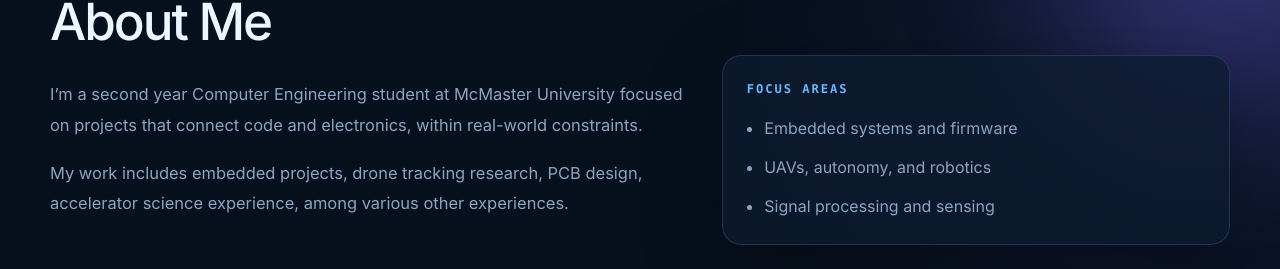
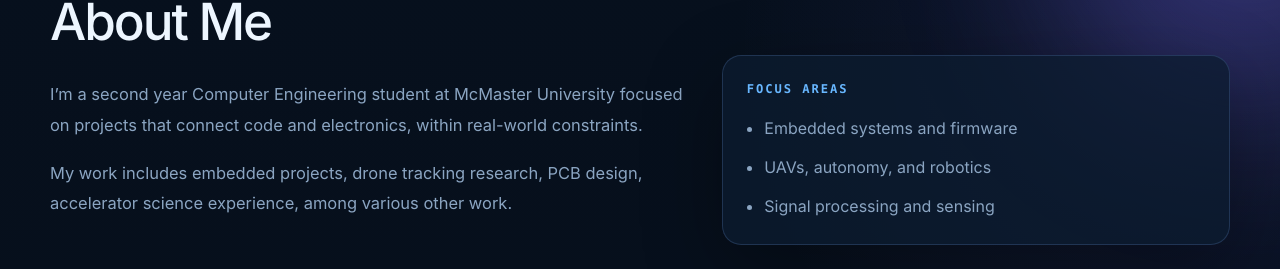
Before and after one commit to aayanakram/Portfolio-Webpage, a Next.js app: page / in a window 1280 px wide. Shown: the part 759-1028 px from the top of the page. Built offline with nearby package versions, Linux system fonts and the light colour scheme.

Commit message:
update portfolio

```diff
--- a/components/About.tsx
+++ b/components/About.tsx
@@ -18,7 +18,7 @@ export function About() {
 
           <p>
             My work includes embedded projects, drone tracking research, PCB design,
-            accelerator science experience, among various other experiences.
+            accelerator science experience, among various other work.
           </p>
         </ScrollReveal>
 
```
Also changed, not shown: 1 other file (tests, documents, lock files or other folders).
